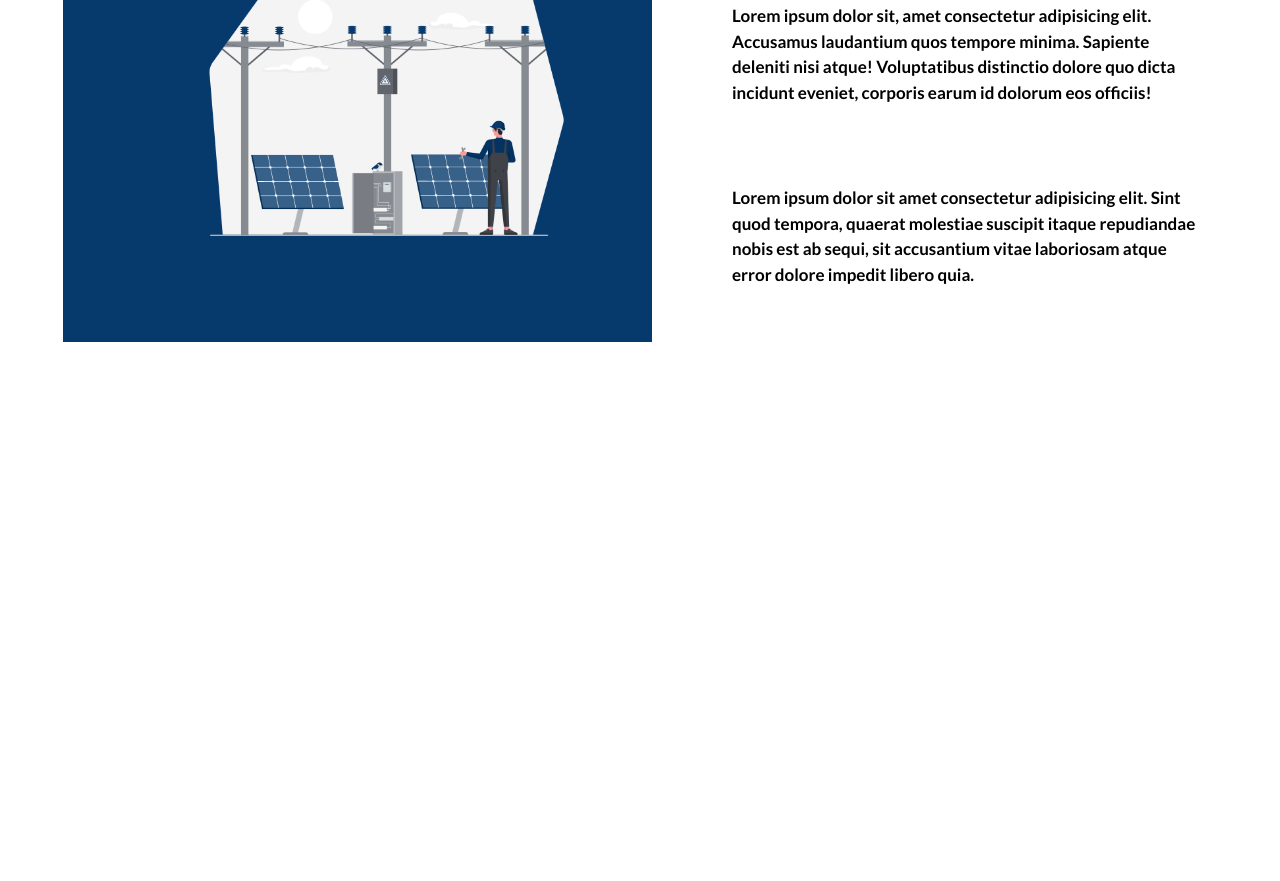
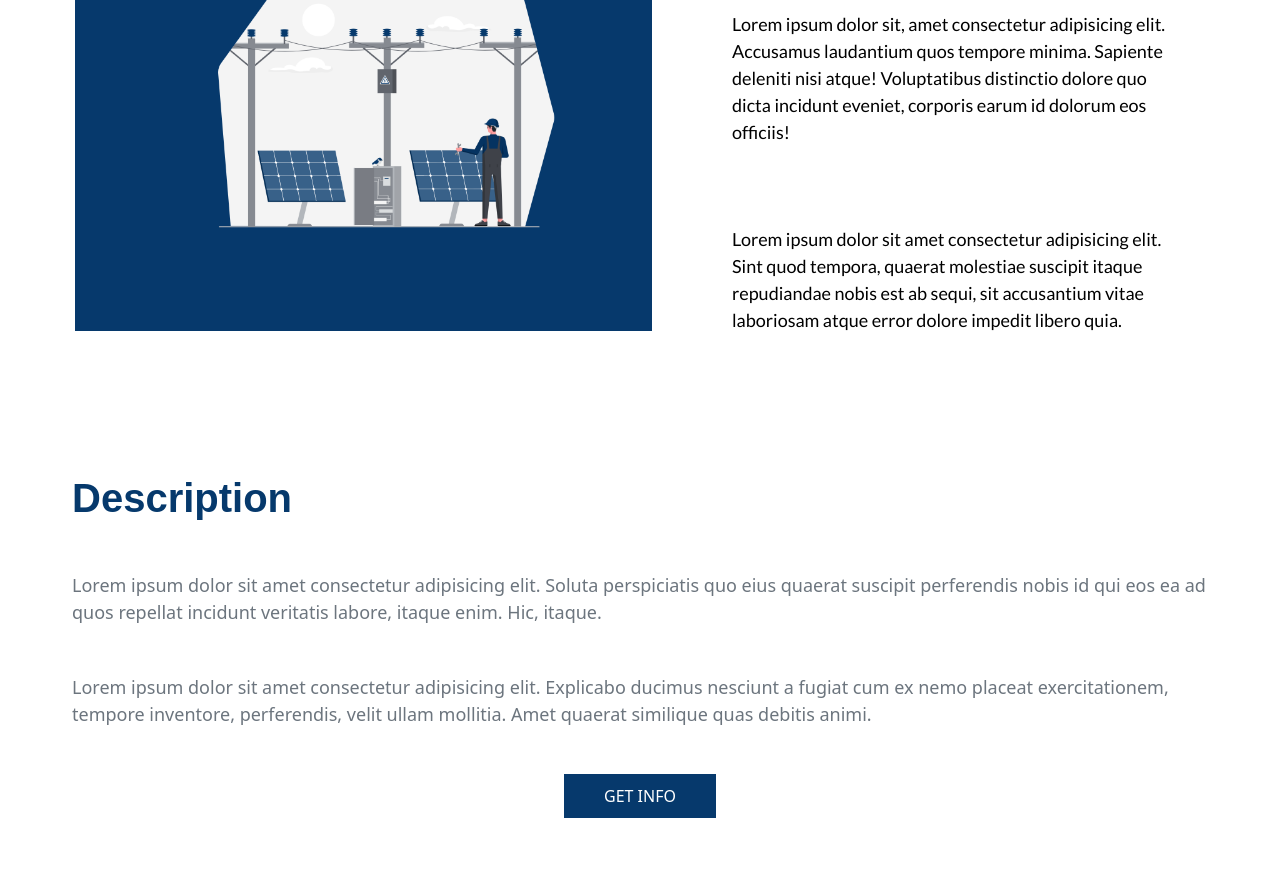
Before and after one commit to darioc25/white_template, a plain HTML site: page index.html in a window 1280 px wide. Shown: the part 2514-3395 px from the top of the page. Drawn offline with nearby package versions, Linux system fonts and the light colour scheme; a web font is replaced by a local one.

Commit message:
Section 4 finished and fixed section 3 position

```diff
--- a/index.html
+++ b/index.html
@@ -126,6 +126,19 @@
                     </div>
                 </div>
             </section> <!-- End Section 3 -->
+            <!-- Section 4 -->
+            <section class="custom-container-section-4">
+                <div class="row mx-0">
+                    <div class="col-12">
+                        <h3 class="title-section-4">Description</h3>
+                        <p class="paragraph-section-4">Lorem ipsum dolor sit amet consectetur adipisicing elit. Soluta perspiciatis quo eius quaerat suscipit perferendis nobis id qui eos ea ad quos repellat incidunt veritatis labore, itaque enim. Hic, itaque.</p>
+                        <p class="paragraph-section-4 mt-5 mt-xxl-4">Lorem ipsum dolor sit amet consectetur adipisicing elit. Explicabo ducimus nesciunt a fugiat cum ex nemo placeat exercitationem, tempore inventore, perferendis, velit ullam mollitia. Amet quaerat similique quas debitis animi.</p>
+                        <div class="d-flex justify-content-center">
+                            <button class="button-section-4">GET INFO</button>
+                        </div>
+                    </div>
+                </div>
+            </section> <!-- End Section 4 -->
         </main>
         <footer></footer>
         <!-- Bootstrap Script -->
--- a/style.css
+++ b/style.css
@@ -1,5 +1,6 @@
 :root{
     --main-color: rgb(6, 57, 108);
+    --text-color: rgb(108, 117, 126);
     --title-font: 'Electrolize', sans-serif;
     --text-font: 'Lato', sans-serif;
 }
@@ -98,7 +99,7 @@ body{
     margin: 0px 20px;
     font-family: var(--text-font);
     font-weight: 400;
-    color: rgb(108, 117, 126);
+    color: var(--text-color);
 }
 
 .secondary-paragraph-section-1{
@@ -175,7 +176,7 @@ body{
 
 /* Section 3 */
 .left-article-section-3{
-    position: absolute;
+    position: relative;
     top: -80px;
     left: 60px;
     width: 100%;
@@ -188,7 +189,7 @@ body{
 }
 
 .right-article-section-3{
-    position: absolute;
+    position: relative;
     z-index: 2;
     padding: 60px 80px;
     background-color: white;
@@ -201,10 +202,38 @@ body{
 }
 
 .paragraph-article-section-3{
-    font-size: 17px;
+    font-size: 18px;
     font-family: var(--text-font);
+    margin: 80px 0px;
+}
+
+/* Section 4 */
+.custom-container-section-4{
+    padding: 0px 60px 60px 60px;
+    /* background-color: rgba(255, 166, 0, 0.3); */
+}
+
+.title-section-4{
+    color: var(--main-color);
+    font-family: var(--title-font);
+    font-size: 40px;
     font-weight: 600;
-    margin: 80px 0px;
+    margin-bottom: 50px;
+}
+
+.paragraph-section-4{
+    font-size: 18px;
+    color: var(--text-color);
+    font-weight: 500;
+}
+
+.button-section-4{
+    background-color: var(--main-color);
+    color: white;
+    border: none;
+    padding: 10px 40px;
+    align-items: center;
+    margin-top: 30px;
 }
 
 /* Media Query Large Screen "LG" */
@@ -234,7 +263,6 @@ body{
     /* Section 3 */
     .custom-container-section-3{
         margin: 0px 30px;
-        height: 1800px;
     }
 
     .left-article-section-3{
@@ -245,7 +273,7 @@ body{
 
     .right-article-section-3{
         position: relative;
-        top: -140px;
+        top: -60px;
         padding-bottom: 0px;
         border: 3px solid var(--main-color);
     }
@@ -295,6 +323,11 @@ body{
         font-size: 60px;
         margin: 0px;
     }
+
+    /* Section 4 */
+    .title-section-4{
+        text-align: center;
+    }
 }
 
 /* Media Query Small Screen "SM" */
@@ -317,8 +350,8 @@ body{
         margin: 10px 0px 60px 0px;
     }
 
-    /* Section 3 */
-    .right-article-section-3{
-        top: -60px;
+    /* Section 4 */
+    .paragraph-section-4{
+        text-align: center;
     }
 }
```
